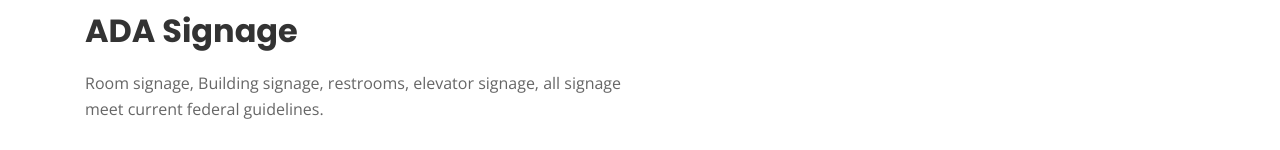
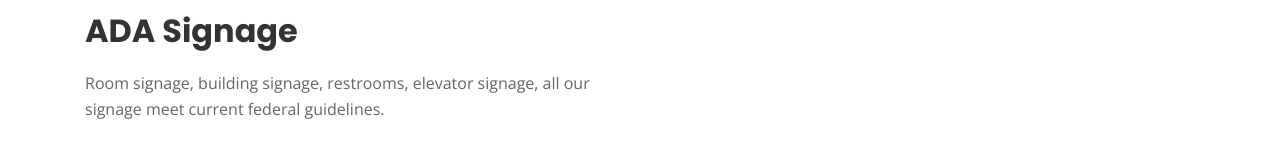
Before and after one commit to truartgit/website, a plain HTML site: page ada-signage.html in a window 1280 px wide. Shown: the part 229-379 px from the top of the page. Drawn offline with nearby package versions, Linux system fonts and the light colour scheme; some packages are replaced by stand-ins of ours.

Commit message:
Update ada-signage.html

```diff
--- a/ada-signage.html
+++ b/ada-signage.html
@@ -66,7 +66,7 @@
           <div class="col-lg-6 content order-lg-1 order-2">
             <h2 class="title">ADA Signage</h2>
             <p>
-              Room signage, Building signage, restrooms, elevator signage, all signage meet current federal guidelines.
+              Room signage, building signage, restrooms, elevator signage, all our signage meet current federal guidelines.
             </p>
              <p><em><strong>
               <img src="img/portfolio/ad1.jpg" alt="Tru-Art Sign Company Long Island Sign Installer - ADA Signage">
```
